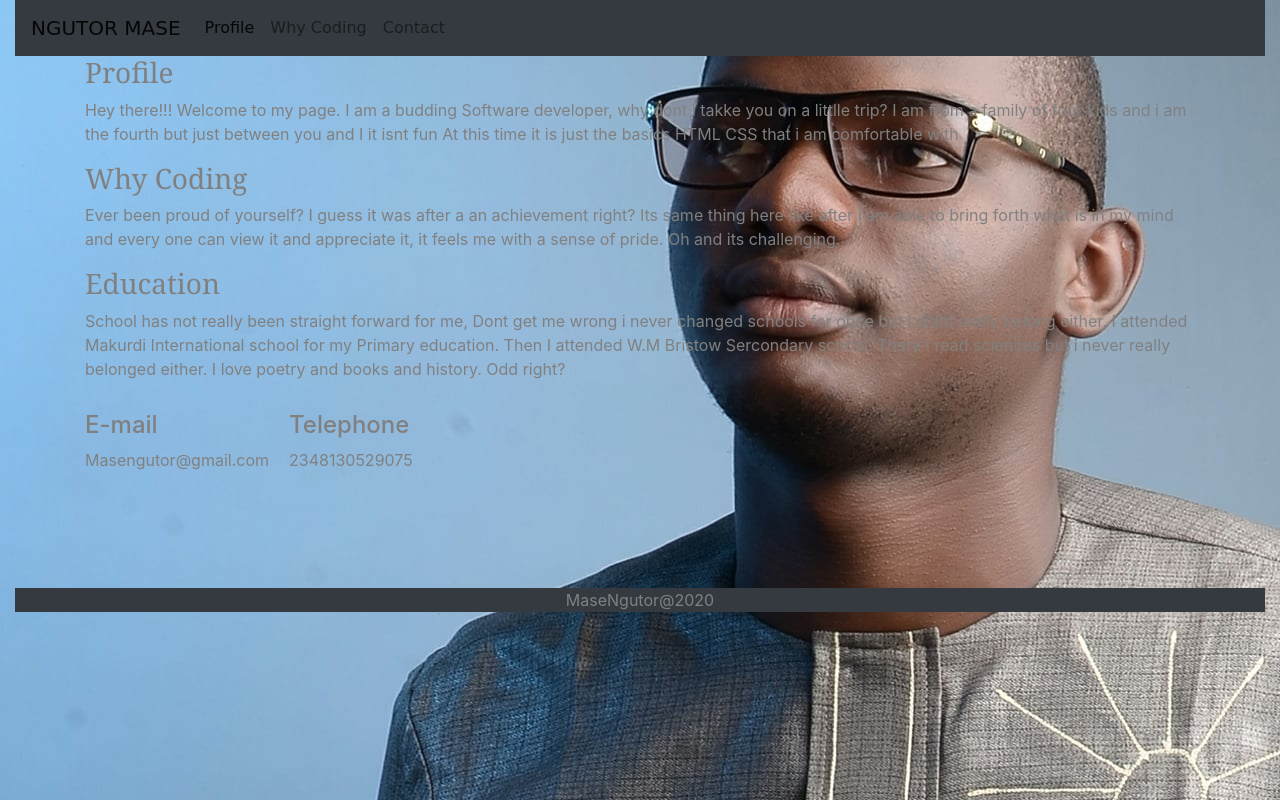
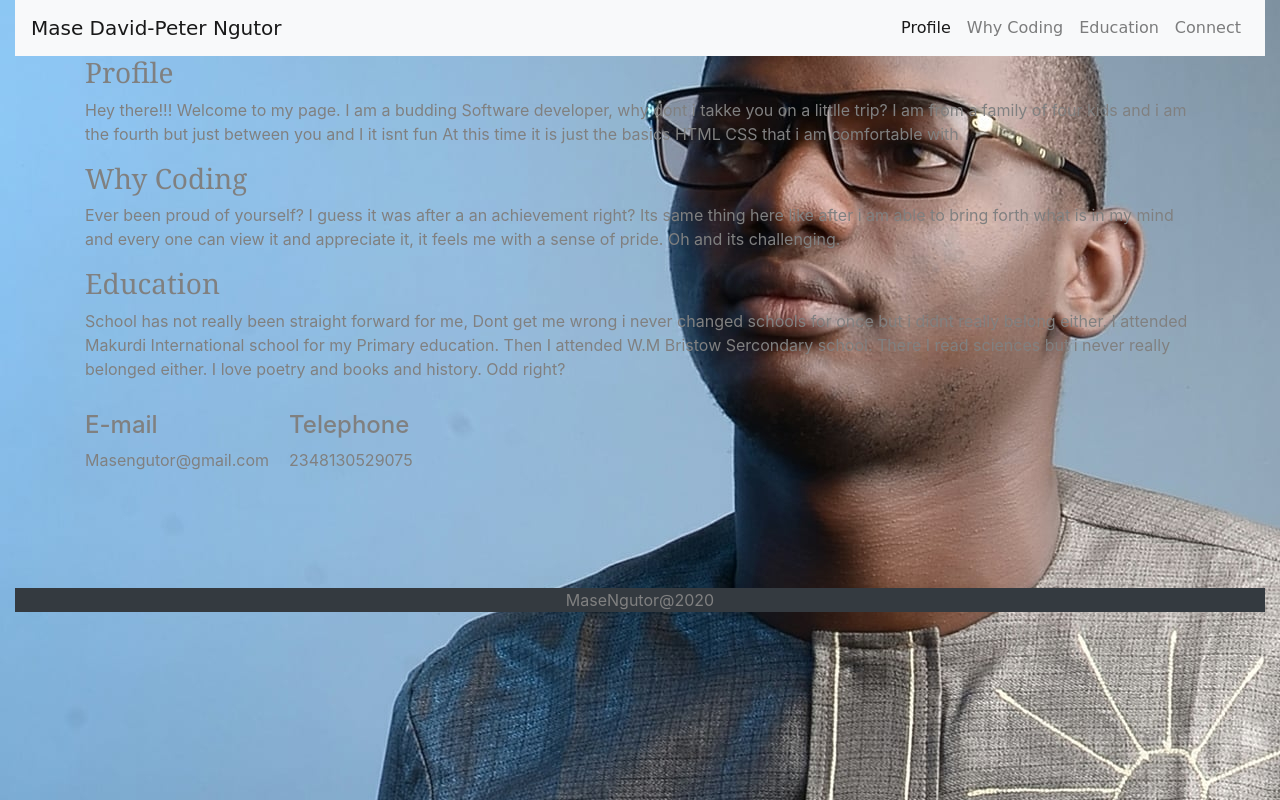
Before and after one commit to MaseDavid/MaseDavid.github.io, a plain HTML site: page index.html in a window 1280 px wide. Drawn offline with nearby package versions, Linux system fonts and the light colour scheme; a script that the page names is missing; a web font is replaced by a local one.

Commit message:
initial commit

```diff
--- a/index.html
+++ b/index.html
@@ -13,7 +13,33 @@
     <div class="wrapper">
         <div class="container-fluid">
 
-            <nav class="navbar navbar-expand-md navbar-light bg-dark sticky-top">
+            <nav class="navbar navbar-expand-lg navbar-light bg-light">
+                <a class="navbar-brand" href="#">Mase David-Peter Ngutor</a>
+                <button class="navbar-toggler" type="button" data-toggle="collapse" data-target="#navbarSupportedContent" aria-controls="navbarSupportedContent" aria-expanded="false" aria-label="Toggle navigation">
+                  <span class="navbar-toggler-icon"></span>
+                </button>
+
+                <div class="collapse navbar-collapse" id="navbarSupportedContent">
+                  <ul class="navbar-nav ml-auto">
+                    <li class="nav-item active">
+                      <a class="nav-link" href="#">Profile <span class="sr-only">(current)</span></a>
+                    </li>
+                    <li class="nav-item">
+                      <a class="nav-link" href="#why" >Why Coding</a>
+                    </li>
+
+                    <li class="nav-item">
+                      <a class="nav-link" href="#education" >Education</a>
+                    </li>
+
+                    <li class="nav-item">
+                        <a class="nav-link" href="#connect" >Connect</a>
+                      </li>
+                  </ul>
+
+                </div>
+              </nav>
+            <!-- <nav class="navbar navbar-expand-md navbar-light bg-dark sticky-top">
                 <a class="navbar-brand" href="#"> NGUTOR MASE</a>
 
                 <button class="navbar-toggler" type="button" data-toggle="collapse" data-target="#navbarResponsive">
@@ -37,7 +63,7 @@
 
             </ul>
         </div>
-            </nav>
+            </nav> -->
 
 
 
@@ -54,7 +80,7 @@
         <h3>Why Coding</h3>
         <p>     Ever been proud of yourself? I guess it was after a an achievement right? Its same thing here like after i am able to bring forth what is in my mind and every one can view it and appreciate it, it feels me with a sense of pride. Oh and its challenging.  </p>
         </div>
-        <div class="col-6-md">
+        <div class="col-6-md" id="education">
             <h3>Education </h3>
             <p> School has not really been straight forward for me, Dont get me wrong i never changed schools for once but i didnt really belong either. I attended Makurdi International school for my Primary education. Then I attended W.M Bristow Sercondary school. There I read sciences but i never really belonged either. I love poetry and books and history. Odd right? </p>
                 </div>
```
